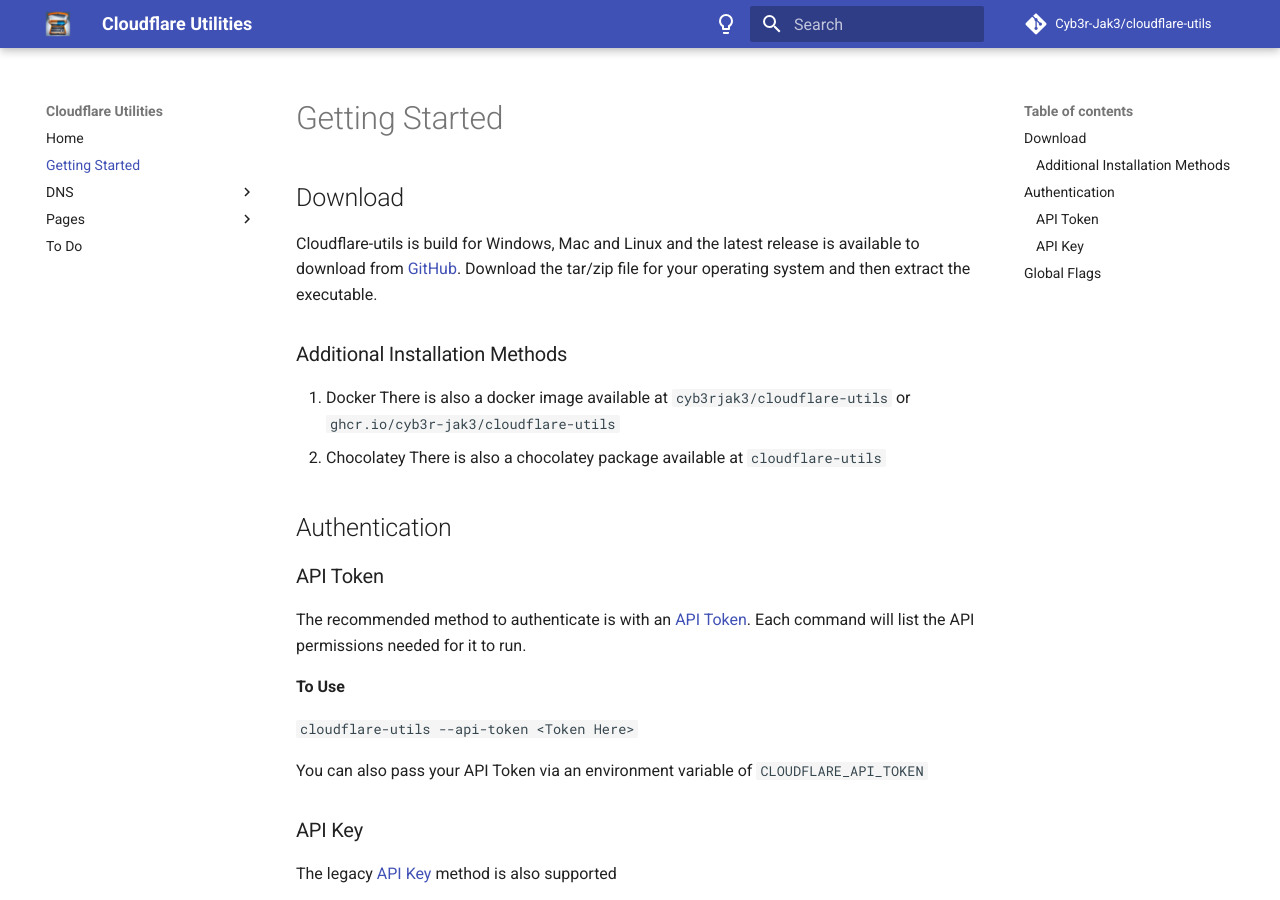
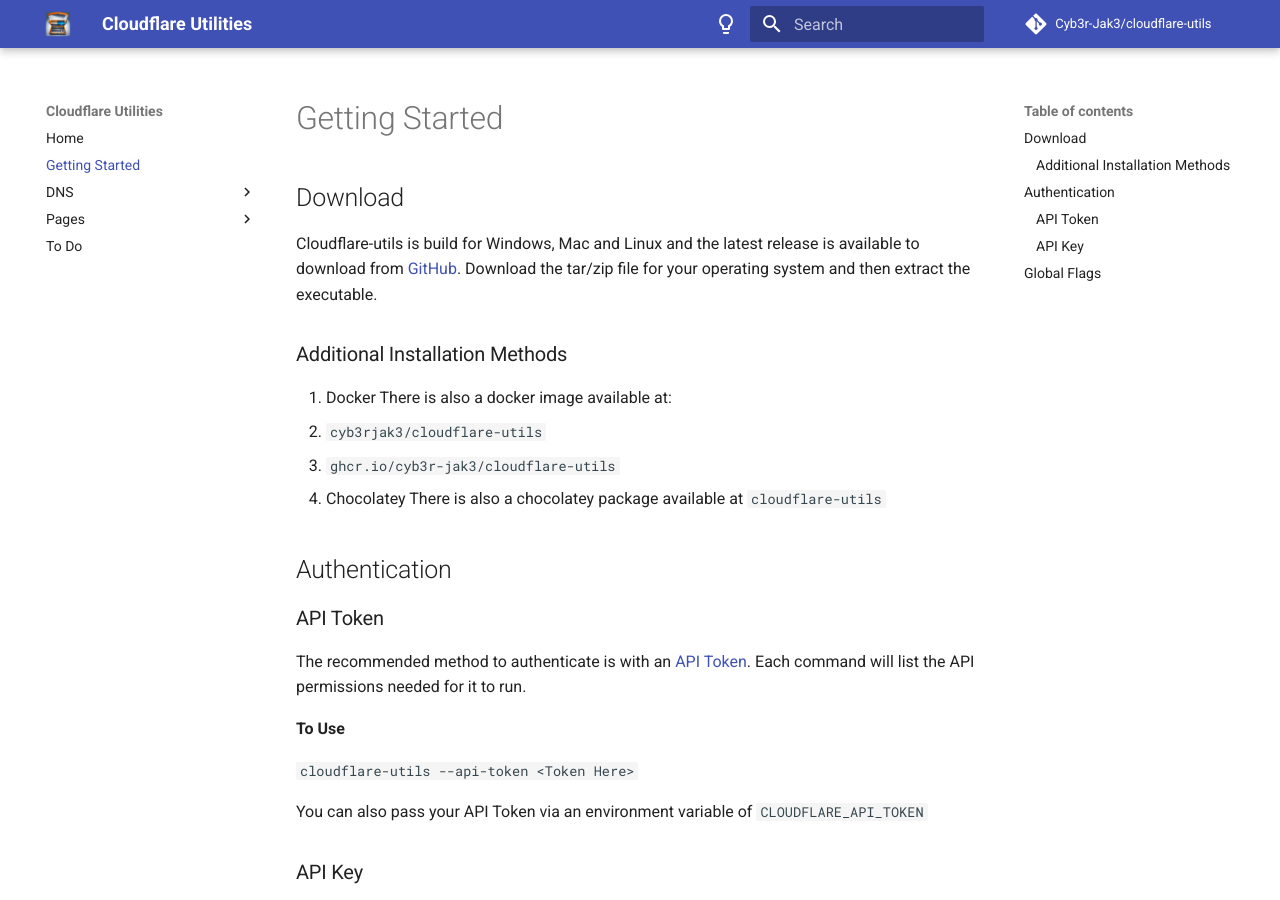
Before and after one commit to Cyb3r-Jak3/cloudflare-utils, an MkDocs documentation site: the page built from documentation/docs/started.md, in a window 1280 px wide and 900 px high. Built offline with MkDocs 1.6.1 and Material for MkDocs 9.7.7, drawn with Linux system fonts in a browser that asks for light colours; comment, search, counter and statistics services are not loaded.

Commit message:
docs: Clean up formatting

```diff
--- a/documentation/docs/started.md
+++ b/documentation/docs/started.md
@@ -7,7 +7,9 @@ Cloudflare-utils is build for Windows, Mac and Linux and the latest release is a
 ### Additional Installation Methods
 
 1. Docker
-   There is also a docker image available at `cyb3rjak3/cloudflare-utils` or `ghcr.io/cyb3r-jak3/cloudflare-utils`
+   There is also a docker image available at:
+   - `cyb3rjak3/cloudflare-utils`
+   - `ghcr.io/cyb3r-jak3/cloudflare-utils`
 2. Chocolatey
    There is also a chocolatey package available at `cloudflare-utils`
 
--- a/documentation/mkdocs.yml
+++ b/documentation/mkdocs.yml
@@ -62,3 +62,7 @@ extra:
     - icon: fontawesome/brands/docker
       link: https://hub.docker.com/r/cyb3rjak3
       name: Cyb3r-Jak3 Docker images
+
+    - icon: fontawesome/brands/twitter
+      link: https://twitter.com/Cyb3r_Jak3
+      name: Cyb3r-Jak3 on Twitter
```
Also changed, not shown: documentation/docs/pages/purge-deployments.md (+1 -1 lines).
